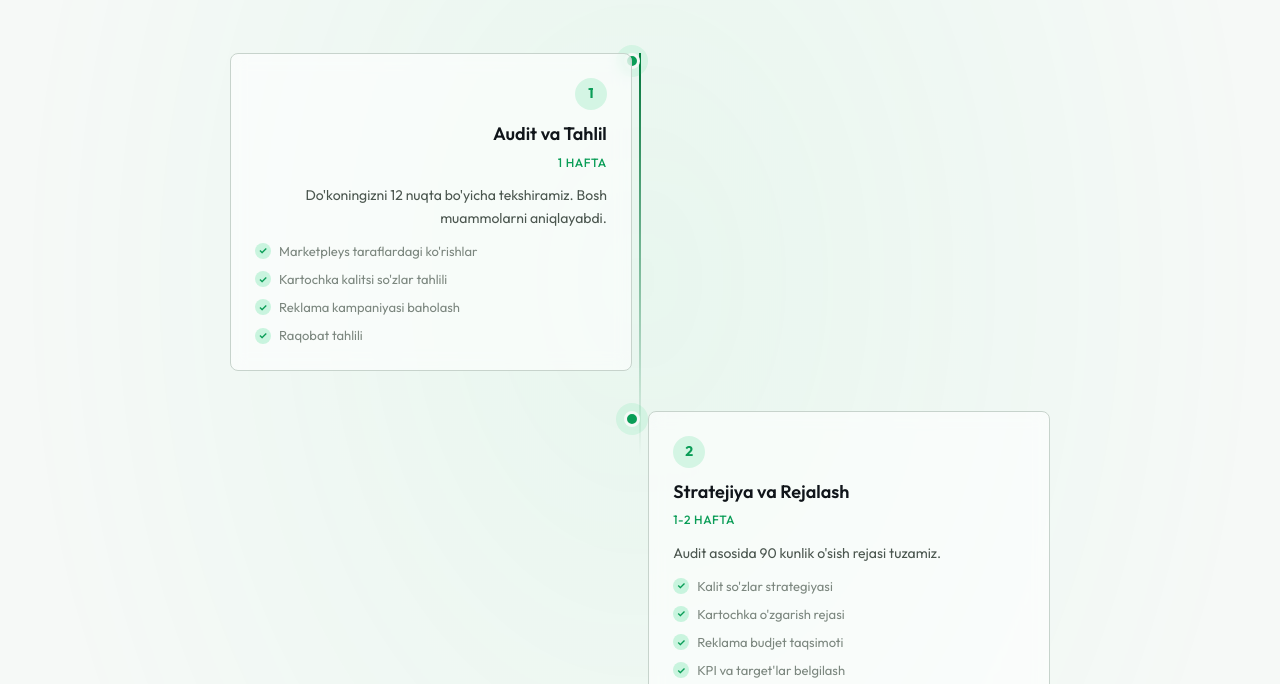
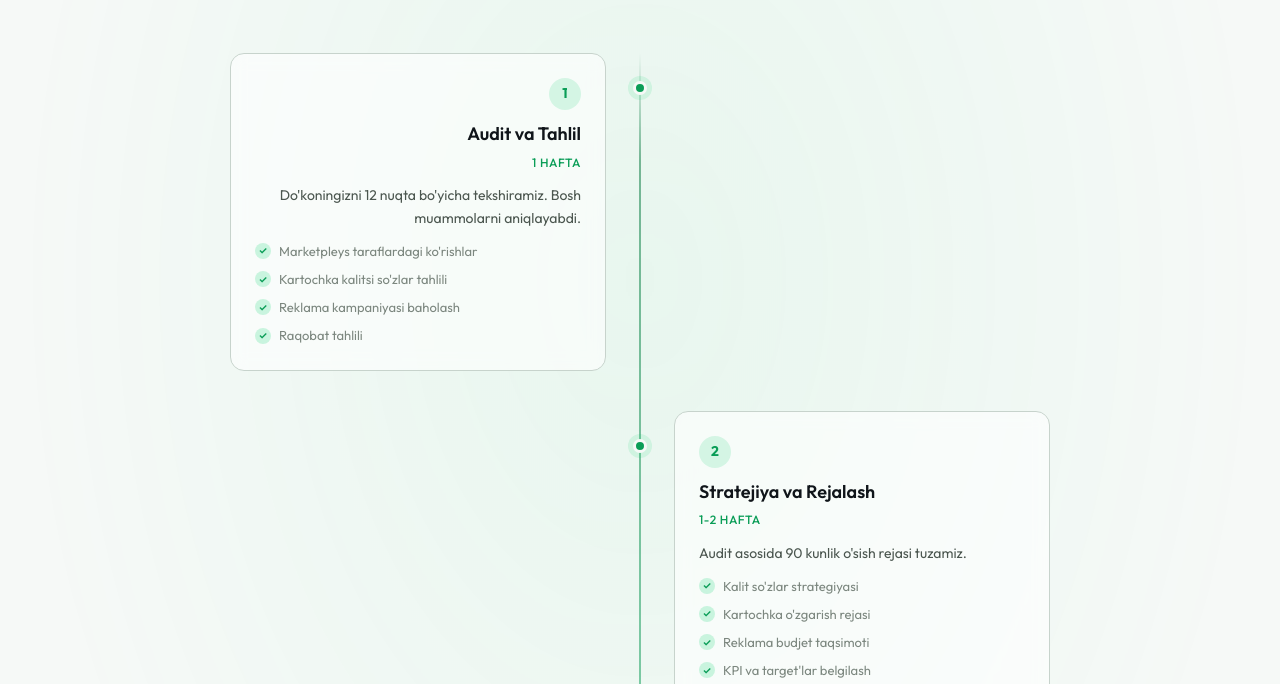
Before and after one commit to zari004/EXON, a plain HTML site: page docs/jarayon.html in a window 1280 px wide. Shown: the part 268-952 px from the top of the page. Drawn offline with Linux system fonts and the light colour scheme; no server answers.

Commit message:
Align process timeline nodes and cards

```diff
--- a/docs/jarayon.html
+++ b/docs/jarayon.html
@@ -108,8 +108,8 @@ src="https://www.facebook.com/tr?id=4291431417787119&ev=PageView&noscript=1"
   left: 50%;
   top: 0;
   bottom: 0;
-  width: 2px;
-  background: linear-gradient(to bottom, var(--green-deep), transparent 30%, transparent 70%, var(--green-deep));
+  width: 1px;
+  background: linear-gradient(to bottom, transparent, var(--green-deep) 8%, var(--green) 50%, var(--green-deep) 92%, transparent);
   transform: translateX(-50%);
 }
 
@@ -121,11 +121,11 @@ src="https://www.facebook.com/tr?id=4291431417787119&ev=PageView&noscript=1"
 /* Alternating left-right */
 .timeline-item:nth-child(odd) {
   text-align: right;
-  padding-right: 51%;
+  padding-right: calc(50% + 34px);
 }
 
 .timeline-item:nth-child(even) {
-  padding-left: 51%;
+  padding-left: calc(50% + 34px);
 }
 
 /* Tugun */
@@ -133,30 +133,21 @@ src="https://www.facebook.com/tr?id=4291431417787119&ev=PageView&noscript=1"
   content: "";
   position: absolute;
   left: 50%;
-  top: 0;
-  width: 16px;
-  height: 16px;
+  top: 28px;
+  width: 14px;
+  height: 14px;
   border-radius: 50%;
   background: var(--green);
   border: 3px solid var(--bg);
   transform: translateX(-50%);
-  box-shadow: 0 0 0 8px rgba(11, 209, 108, .1);
-}
-
-.timeline-item:nth-child(odd)::before {
-  left: auto;
-  right: calc(50% - 8px);
-}
-
-.timeline-item:nth-child(even)::before {
-  left: calc(50% - 8px);
+  box-shadow: 0 0 0 5px rgba(11, 209, 108, .12);
 }
 
 /* Quti */
 .timeline-content {
   padding: clamp(20px,3vh,28px);
   border: 1px solid var(--line-2);
-  border-radius: 8px;
+  border-radius: 14px;
   background: rgba(var(--surface-rgb), .6);
   backdrop-filter: blur(8px);
 }
@@ -316,7 +307,7 @@ src="https://www.facebook.com/tr?id=4291431417787119&ev=PageView&noscript=1"
 /* RESPONSIVE */
 @media (max-width: 768px) {
   .timeline::before {
-    left: 16px;
+    left: calc(clamp(18px,3.4vw,40px) + 8px);
   }
 
   .timeline-item {
@@ -326,7 +317,7 @@ src="https://www.facebook.com/tr?id=4291431417787119&ev=PageView&noscript=1"
   }
 
   .timeline-item::before {
-    left: 0 !important;
+    left: 8px !important;
     right: auto !important;
   }
 
--- a/docs/sw.js
+++ b/docs/sw.js
@@ -1,4 +1,4 @@
-const CACHE = 'exon-v32';
+const CACHE = 'exon-v33';
 const STATIC = [
   '/',
   '/index.html',
```
